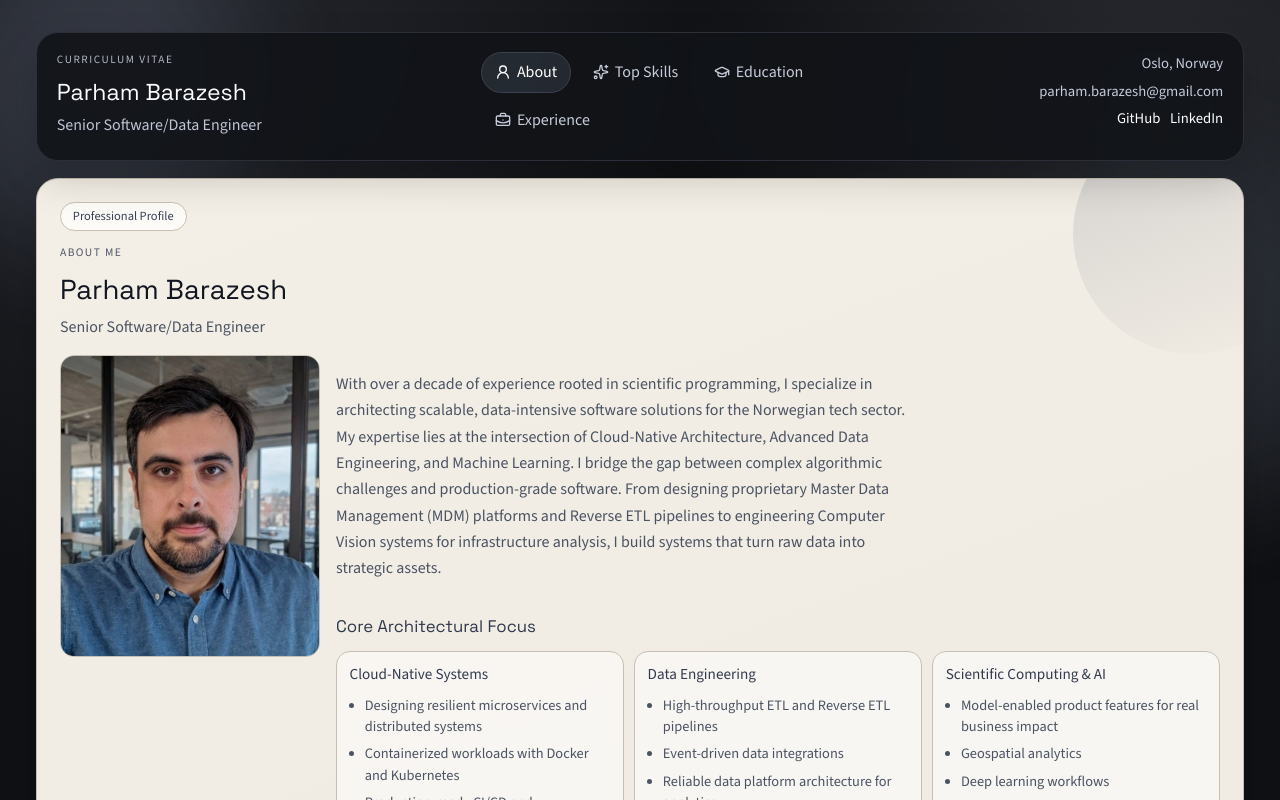
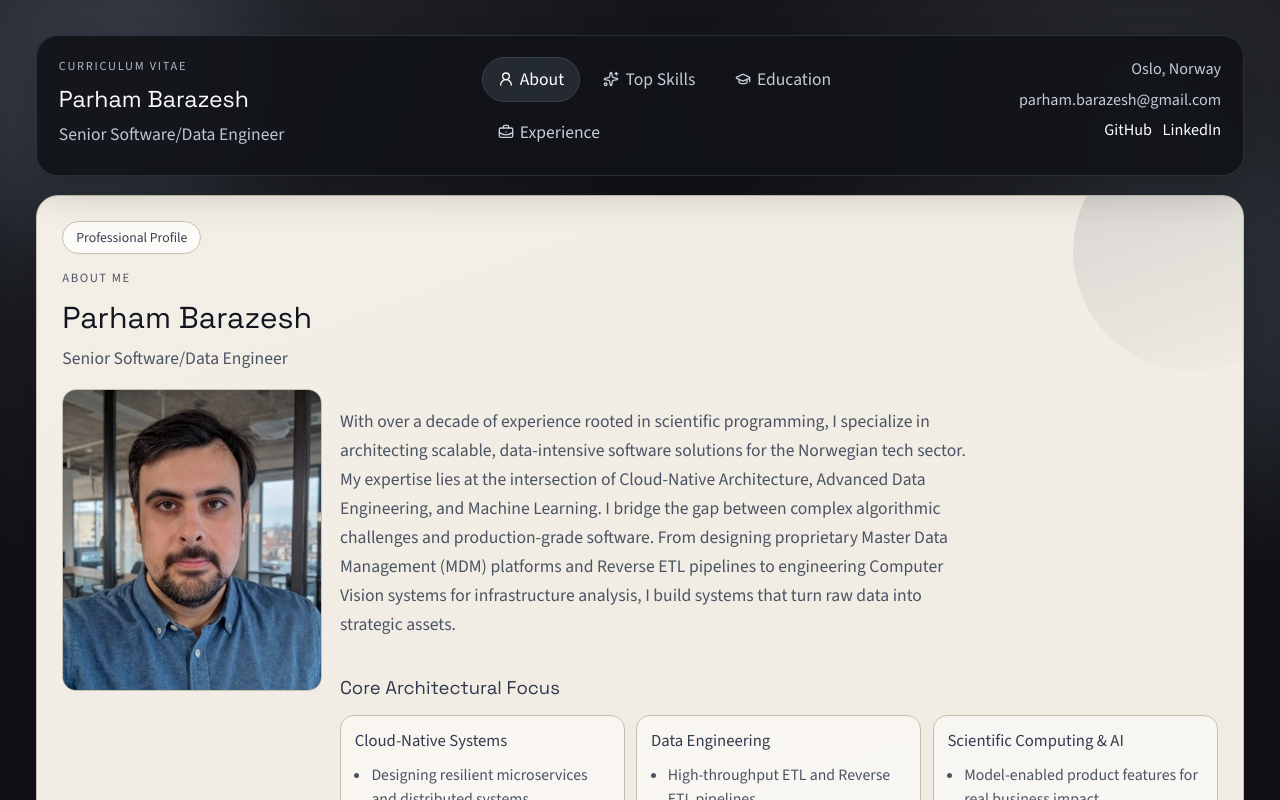
Before and after one commit to parhambrz/cv, a React (Vite) app: page /#/ in a window 1280 px wide. Shown: the top 800 px of the page. Built offline with nearby package versions, Linux system fonts and the light colour scheme.

Commit message:
Update font size in CSS to improve readability

```diff
--- a/src/index.css
+++ b/src/index.css
@@ -8,7 +8,7 @@
 }
 
 html {
-  font-size: 16px;
+  font-size: 17.6px;
   -webkit-text-size-adjust: 100%;
   text-size-adjust: 100%;
 }
```
